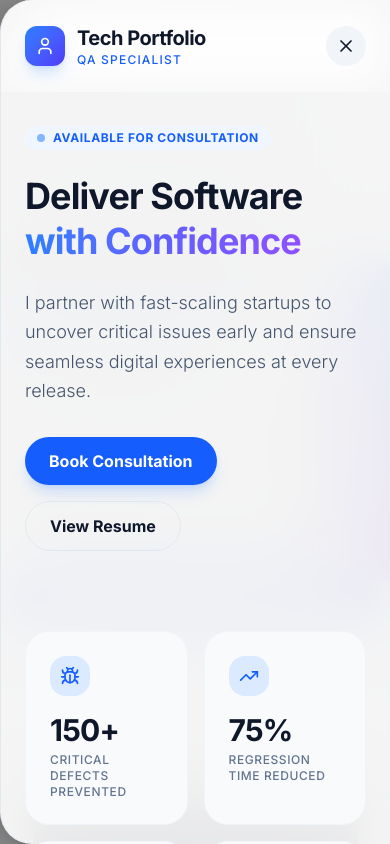
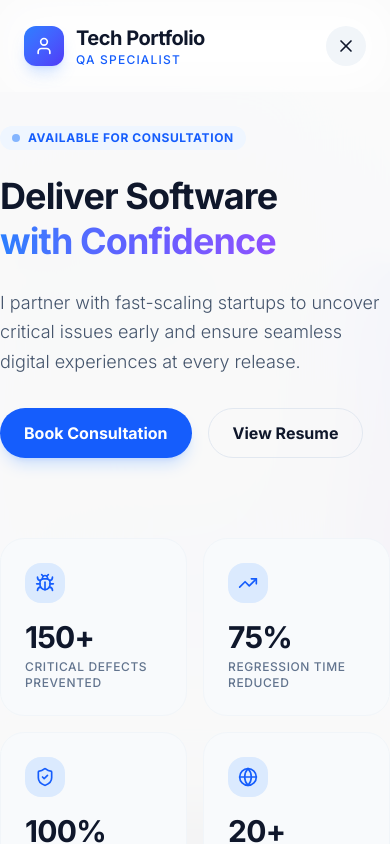
Before and after one commit to ParthChauhan2003/Portfolio, a React (Vite) app: page / in a window 390 px wide. Both pictures are taken after a click on the button "VIEW PORTFOLIO". Shown: the top 844 px of the page. Built offline with nearby package versions, Linux system fonts and the light colour scheme.

Commit message:
feat: integrate Lenis scroll and enhance portfolio panel animations and responsive layouts

```diff
--- a/src/app/components/FloatingSidePortfolio.tsx
+++ b/src/app/components/FloatingSidePortfolio.tsx
@@ -1,6 +1,7 @@
 import React, { useState, useEffect, useRef } from 'react';
 import { motion, AnimatePresence, useScroll, useSpring, useTransform } from 'motion/react';
 import { animate } from 'motion';
+import { useLenis, ReactLenis } from 'lenis/react';
 import {
   X,
   ArrowRight,
@@ -64,6 +65,7 @@ const Counter = ({ value, duration = 2 }: { value: number; duration?: number })
 };
 
 export const FloatingSidePortfolio: React.FC<FloatingSidePortfolioProps> = ({ darkMode }) => {
+  const lenis = useLenis();
   const [isOpen, setIsOpen] = useState(false);
   const [mounted, setMounted] = useState(false);
   const containerRef = useRef<HTMLDivElement>(null);
@@ -76,13 +78,16 @@ export const FloatingSidePortfolio: React.FC<FloatingSidePortfolioProps> = ({ da
   useEffect(() => {
     if (isOpen) {
       document.body.style.overflow = 'hidden';
+      lenis?.stop();
     } else {
       document.body.style.overflow = 'unset';
+      lenis?.start();
     }
     return () => {
       document.body.style.overflow = 'unset';
+      lenis?.start();
     };
-  }, [isOpen]);
+  }, [isOpen, lenis]);
 
   if (!mounted) return null;
 
@@ -202,7 +207,20 @@ export const FloatingSidePortfolio: React.FC<FloatingSidePortfolioProps> = ({ da
       <motion.button
         onClick={() => setIsOpen(true)}
         initial={{ x: 100, opacity: 0 }}
-        animate={{ x: 0, opacity: 1 }}
+        animate={{
+          x: 0,
+          opacity: 1,
+          y: [0, -10, 0]
+        }}
+        transition={{
+          x: { duration: 0.5 },
+          opacity: { duration: 0.5 },
+          y: {
+            repeat: Infinity,
+            duration: 4,
+            ease: "easeInOut"
+          }
+        }}
         whileHover={{ scale: 1.05, x: -5 }}
         whileTap={{ scale: 0.95 }}
         className="fixed right-0 top-1/2 -translate-y-1/2 z-[9999] flex items-center group"
@@ -238,15 +256,20 @@ export const FloatingSidePortfolio: React.FC<FloatingSidePortfolioProps> = ({ da
 
             {/* Side Panel */}
             <motion.div
-              initial={{ x: '100%', opacity: 0.5 }}
-              animate={{ x: 0, opacity: 1 }}
-              exit={{ x: '100%', opacity: 0.5 }}
-              transition={{ type: 'spring', damping: 25, stiffness: 200 }}
+              initial={{ x: '100%', opacity: 0, scale: 1.05, filter: 'blur(10px)' }}
+              animate={{ x: 0, opacity: 1, scale: 1, filter: 'blur(0px)' }}
+              exit={{ x: '100%', opacity: 0, scale: 1.05, filter: 'blur(10px)' }}
+              transition={{
+                type: 'spring',
+                damping: 30,
+                stiffness: 150,
+                mass: 1,
+                filter: { duration: 0.4 }
+              }}
               className={`fixed top-0 right-0 h-screen z-[10001] shadow-[-20px_0_50px_rgba(0,0,0,0.3)] flex flex-col
-                w-full md:w-[60%] lg:w-[45%] xl:w-[40%]
-                ${darkMode ? 'bg-[#0F172A]/90 text-white' : 'bg-white/90 text-slate-900'}
-                backdrop-blur-2xl border-l ${darkMode ? 'border-white/10' : 'border-slate-200'}
-                rounded-l-[32px] md:rounded-l-[40px] overflow-hidden`}
+                w-full
+                ${darkMode ? 'bg-[#0F172A]/95 text-white' : 'bg-white/95 text-slate-900'}
+                backdrop-blur-3xl overflow-hidden`}
             >
               {/* Sticky Header with Close Button */}
               <div className="sticky top-0 z-50 flex items-center justify-between p-6 md:p-8 backdrop-blur-xl bg-transparent">
@@ -270,7 +293,7 @@ export const FloatingSidePortfolio: React.FC<FloatingSidePortfolioProps> = ({ da
               </div>
 
               {/* Scrollable Content Area */}
-              <div className="flex-1 overflow-y-auto custom-scrollbar px-6 md:px-12 pb-20">
+              <ReactLenis className="flex-1 overflow-y-auto custom-scrollbar px-6 md:px-24 lg:px-48 pb-20">
                 <div className="max-w-3xl mx-auto space-y-20">
 
                   {/* Hero Introduction */}
@@ -307,7 +330,7 @@ export const FloatingSidePortfolio: React.FC<FloatingSidePortfolioProps> = ({ da
 
                   {/* Stats Counters */}
                   <section>
-                    <div className="grid grid-cols-2 gap-4">
+                    <div className="grid grid-cols-2 md:grid-cols-4 gap-4">
                       {stats.map((stat, i) => (
                         <motion.div
                           key={i}
@@ -338,7 +361,7 @@ export const FloatingSidePortfolio: React.FC<FloatingSidePortfolioProps> = ({ da
                       <h3 className="text-sm font-black uppercase tracking-[0.3em] opacity-40">Expertise</h3>
                       <div className="h-px flex-1 bg-gradient-to-r from-transparent via-blue-500 to-transparent opacity-20" />
                     </div>
-                    <div className="grid gap-4">
+                    <div className="grid grid-cols-1 md:grid-cols-2 gap-4">
                       {highlights.map((item, i) => (
                         <motion.div
                           key={i}
@@ -431,7 +454,7 @@ export const FloatingSidePortfolio: React.FC<FloatingSidePortfolioProps> = ({ da
                       <h3 className="text-sm font-black uppercase tracking-[0.3em] opacity-40">Projects</h3>
                       <div className="h-px flex-1 bg-gradient-to-r from-transparent via-blue-500 to-transparent opacity-20" />
                     </div>
-                    <div className="space-y-6">
+                    <div className="grid grid-cols-1 md:grid-cols-2 gap-6">
                       {projects.map((project, i) => (
                         <motion.div
                           key={i}
@@ -483,7 +506,7 @@ export const FloatingSidePortfolio: React.FC<FloatingSidePortfolioProps> = ({ da
                       <h3 className="text-sm font-black uppercase tracking-[0.3em] opacity-40">Services</h3>
                       <div className="h-px flex-1 bg-gradient-to-r from-transparent via-blue-500 to-transparent opacity-20" />
                     </div>
-                    <div className="grid gap-4">
+                    <div className="grid grid-cols-1 md:grid-cols-2 gap-4">
                       {services.map((service, i) => (
                         <div key={i} className={`p-6 rounded-3xl border flex items-center gap-6 ${darkMode ? 'bg-white/5 border-white/10' : 'bg-slate-50 border-slate-100'}`}>
                           <div className="w-12 h-12 rounded-2xl bg-indigo-500/10 text-indigo-500 flex items-center justify-center shrink-0">
@@ -548,7 +571,7 @@ export const FloatingSidePortfolio: React.FC<FloatingSidePortfolioProps> = ({ da
                   </section>
 
                 </div>
-              </div>
+              </ReactLenis>
 
               {/* Shine Effect Overlay */}
               <div className="absolute inset-0 pointer-events-none overflow-hidden rounded-l-[40px]">
```
